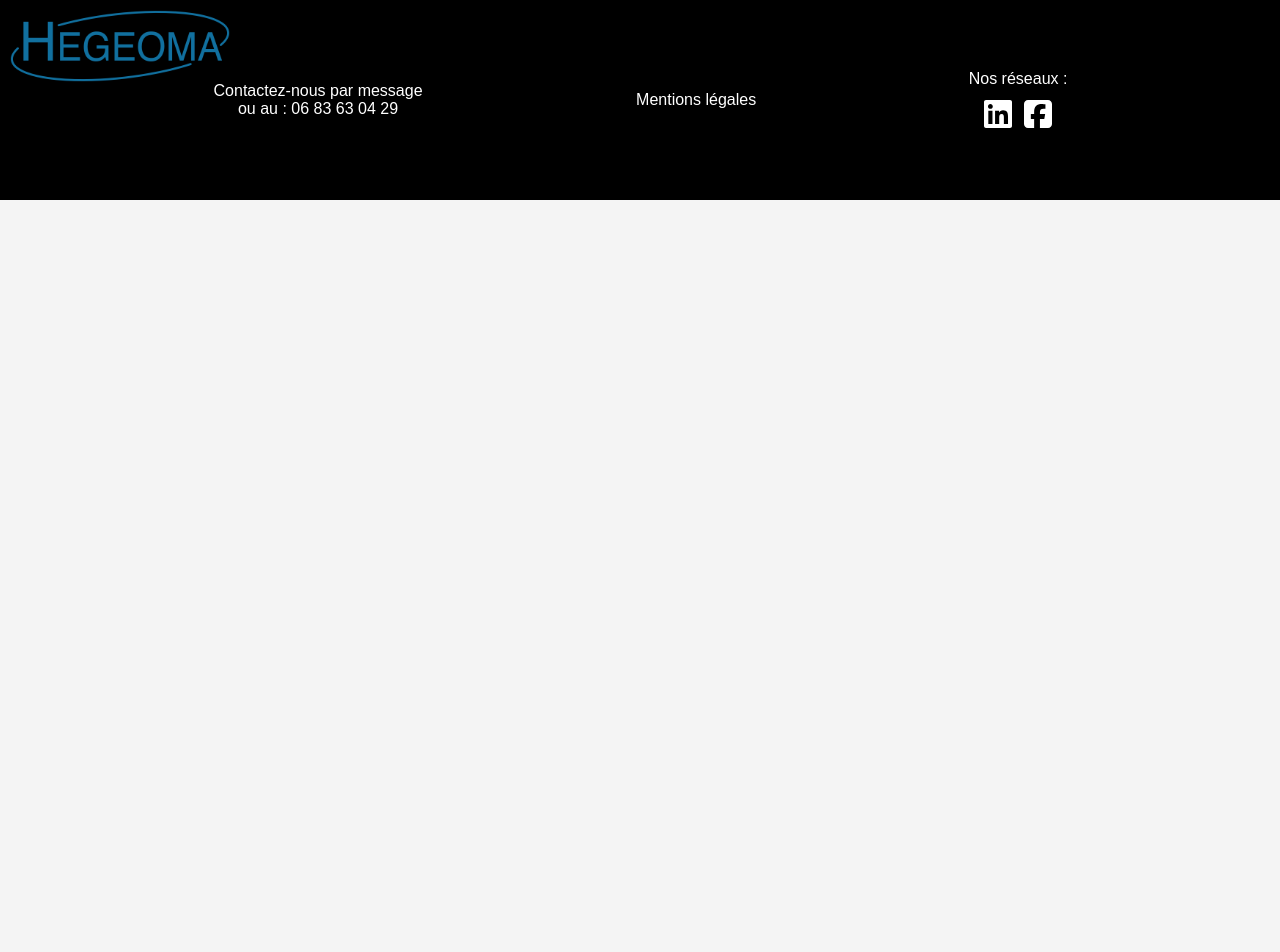
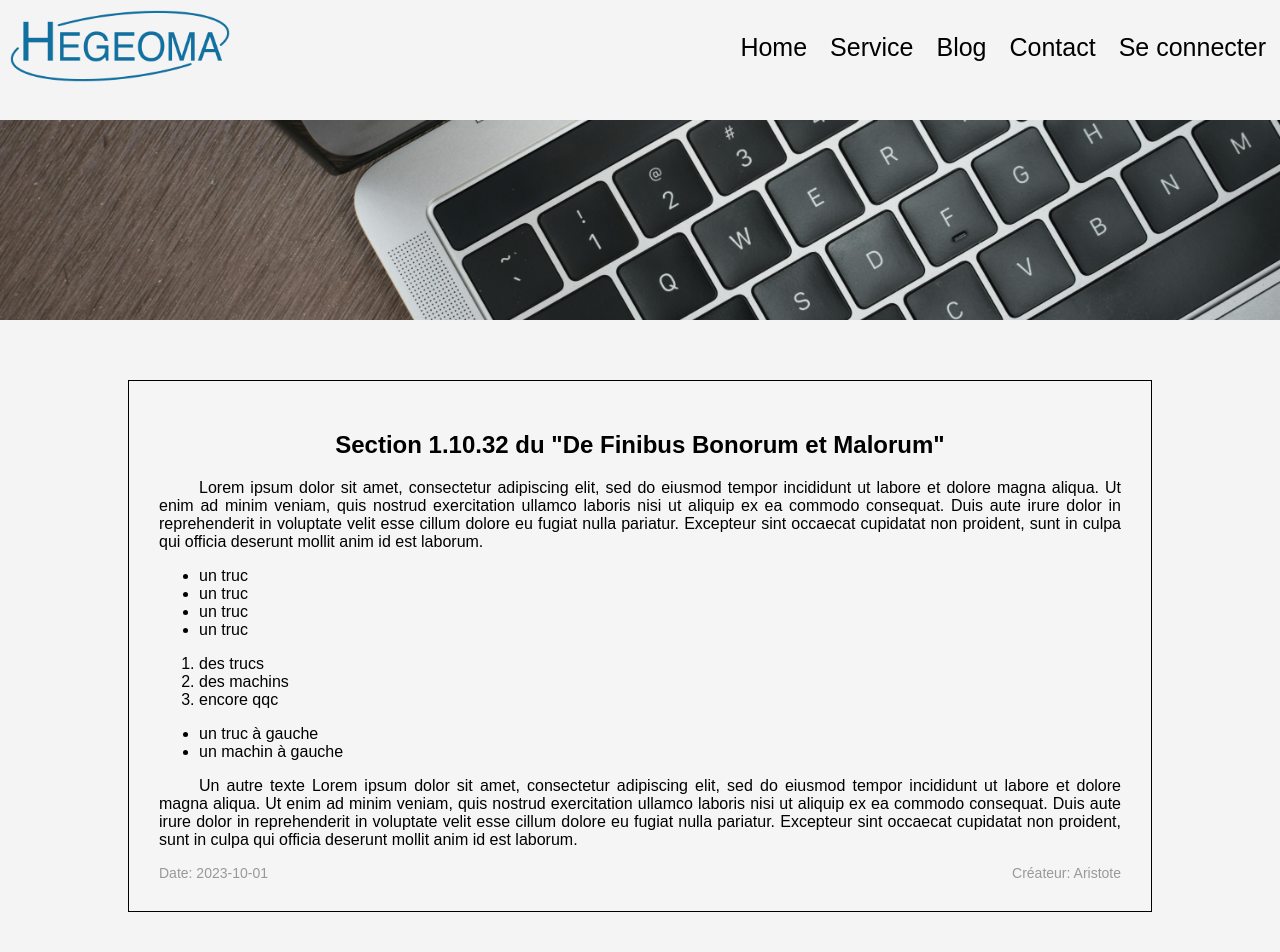
Before and after one commit to clemencebric/hegeoma, a React (Create React App) app in the folder frontend/: page /article/2 in a window 1280 px wide. Shown: the top 952 px of the page. Before the commit the page ends 800 px from the top, so only its background shows below. Built offline with nearby package versions, Linux system fonts and the light colour scheme.

Commit message:
feat(view): page article pour chaque article du blog

```diff
--- a/frontend/src/App.js
+++ b/frontend/src/App.js
@@ -46,6 +46,8 @@ import ListeEntreprises from './component/tabdebordadmin/entreprises.js';
 import AjoutFaq from './component/tabdebordadmin/ajoutquestionfaq.js';
 import Blogg from './component/blog/blog.js';
 import ArticleDetail from './component/blog/articledetail.js';
+import Article1 from './component/blog/blogs/article1.js';
+import Article2 from './component/blog/blogs/article2.js';
 import './App.css';
 
 
@@ -100,6 +102,8 @@ function App() {
                 <Route path="/blog" element={<Blogg />} />
                 <Route path="/article/:id" component={ArticleDetail} />
                 <Route path="/contact" element={<Contact />} />
+                <Route path="/article/1" element={<Article1 />} />
+                <Route path="/article/2" element={<Article2 />} />
           </Route>
 
           <Route element={<ClientRoute />}>
--- a/frontend/src/component/blog/blog.js
+++ b/frontend/src/component/blog/blog.js
@@ -2,7 +2,7 @@ import React, { useState } from 'react';
 import { Link } from 'react-router-dom';
 import './blog.css';
 
-import articleImage1 from '../../images/pexels-annpoan-5797939.jpg'; // Ajoutez les images ici
+import articleImage1 from '../../images/pexels-annpoan-5797939.jpg';
 import articleImage2 from '../../images/pexels-jourdan-wee-2023410-3644098.jpg';
 import articleImage3 from '../../images/pexels-ekaterina-bolovtsova-6192119.jpg';
 import articleImage4 from '../../images/pexels-morningtrain-18104.jpg';
@@ -14,16 +14,9 @@ import articleImage9 from '../../images/pexels-matthiaszomer-914915.jpg';
 import articleImage10 from '../../images/pexels-kevin-ku-92347-577585.jpg';
 
 const articles = [
-    { id: 1, title: 'Lorem Ipsum', content: 'Lorem ipsum dolor sit amet, consectetur adipiscing elit, sed do eiusmod tempor incididunt ut labore et dolore magna aliqua. Ut enim ad minim veniam, quis nostrud exercitation ullamco laboris nisi ut aliquip ex ea commodo consequat. Duis aute irure dolor in reprehenderit in voluptate velit esse cillum dolore eu fugiat nulla pariatur. Excepteur sint occaecat cupidatat non proident, sunt in culpa qui officia deserunt mollit anim id est laborum.', date: '2023-10-01', creator: 'Aristote', image: articleImage1 },
-    { id: 2, title: 'Section 1.10.32 du "De Finibus Bonorum et Malorum"', content: 'Sed ut perspiciatis unde omnis iste natus error sit voluptatem accusantium doloremque laudantium, totam rem aperiam, eaque ipsa quae ab illo inventore veritatis et quasi architecto beatae vitae dicta sunt explicabo. Nemo enim ipsam voluptatem quia voluptas sit aspernatur aut odit aut fugit, sed quia consequuntur magni dolores eos qui ratione voluptatem sequi nesciunt. Neque porro quisquam est, qui dolorem ipsum quia dolor sit amet, consectetur, adipisci velit, sed quia non numquam eius modi tempora incidunt ut labore et dolore magnam aliquam quaerat voluptatem. Ut enim ad minima veniam, quis nostrum exercitationem ullam corporis suscipit laboriosam, nisi ut aliquid ex ea commodi consequatur? Quis autem vel eum iure reprehenderit qui in ea voluptate velit esse quam nihil molestiae consequatur, vel illum qui dolorem eum fugiat quo voluptas nulla pariatur?', date: '45 av. J.-C', creator: 'Ciceron', image: articleImage2 },
-    { id: 3, title: 'Section 1.10.33 du "De Finibus Bonorum et Malorum"', content: 'At vero eos et accusamus et iusto odio dignissimos ducimus qui blanditiis praesentium voluptatum deleniti atque corrupti quos dolores et quas molestias excepturi sint occaecati cupiditate non provident, similique sunt in culpa qui officia deserunt mollitia animi, id est laborum et dolorum fuga. Et harum quidem rerum facilis est et expedita distinctio. Nam libero tempore, cum soluta nobis est eligendi optio cumque nihil impedit quo minus id quod maxime placeat facere possimus, omnis voluptas assumenda est, omnis dolor repellendus. Temporibus autem quibusdam et aut officiis debitis aut rerum necessitatibus saepe eveniet ut et voluptates repudiandae sint et molestiae non recusandae. Itaque earum rerum hic tenetur a sapiente delectus, ut aut reiciendis voluptatibus maiores alias consequatur aut perferendis doloribus asperiores repellat.', date: '45 av. J.-C.', creator: 'Ciceron', image: articleImage3 },
-    { id: 4, title: 'grands oiseaux', content: 'Un pingouin manchot', date: '2023-10-04', creator: 'Auteur 4', image: articleImage4 },
-    { id: 5, title: 'felins', content: 'Un chat chauve', date: '2023-10-04', creator: 'Auteur 4', image: articleImage5 },
-    { id: 6, title: 'foret', content: 'un gorille déplumé', date: '2023-10-04', creator: 'Auteur 4', image: articleImage6 },
-    { id: 7, title: 'pampa', content: 'un iguane aveugle', date: '2023-10-04', creator: 'Auteur 4', image: articleImage7 },
-    { id: 8, title: 'grands oiseaux', content: 'un flament-vert', date: '2023-10-04', creator: 'Auteur 4', image: articleImage8 },
-    { id: 9, title: 'animaux lents', content: 'une tortue-yoga', date: '2023-10-04', creator: 'Auteur 4', image: articleImage9 },
-    { id: 10, title: 'la plage', content: 'un bernard-thierry', date: '2023-10-04', creator: 'Auteur 4', image: articleImage10 },
+    { id: 1, title: 'Lorem Ipsum', content: 'Lorem ipsum...', date: '2023-10-01', creator: 'Aristote', image: articleImage1 },
+    { id: 2, title: 'Section 1.10.32 du "De Finibus Bonorum et Malorum"', content: 'Sed ut perspiciatis...', date: '45 av. J.-C', creator: 'Ciceron', image: articleImage2 },
+    // ... autres articles
 ];
 
 function Blogg() {
@@ -60,6 +53,11 @@ function Blogg() {
                         <p className='article-content'>{article.content}</p>
                         <div className='article-meta'>
                             <span>Date: {article.date}</span>
+                            <span>
+                                <Link to={`/article/${article.id}`}>
+                                    <button>En savoir plus</button>
+                                </Link>
+                            </span>
                             <span>Créateur: {article.creator}</span>
                         </div>
                     </li>
--- /dev/null
+++ b/frontend/src/component/blog/blogs/article1.js
@@ -0,0 +1,43 @@
+// src/components/Article1.js
+import React from 'react';
+import articleImage1 from '../../../images/pexels-annpoan-5797939.jpg';
+import './articles.css';
+function Article1() {
+    return (
+        <div className='article-detail'>
+
+            <img src={articleImage1} alt="Lorem Ipsum" className='article-image' />
+            <div className='articleentier'>
+            <h2>Lorem Ipsum</h2>
+            <p className='indent'>Lorem ipsum dolor sit amet, consectetur adipiscing elit, sed do eiusmod tempor incididunt ut labore et dolore magna aliqua. Ut enim ad minim veniam, quis nostrud exercitation ullamco laboris nisi ut aliquip ex ea commodo consequat. Duis aute irure dolor in reprehenderit in voluptate velit esse cillum dolore eu fugiat nulla pariatur. Excepteur sint occaecat cupidatat non proident, sunt in culpa qui officia deserunt mollit anim id est laborum.</p>
+
+            <div className='listeagauche'>
+            <ul>
+                <li>un truc</li>
+                <li>un truc</li>
+                <li>un truc</li>
+                <li>un truc</li>
+            </ul>
+
+            <ol>
+                <li>des trucs</li>
+                <li>des machins</li>
+                <li>encore qqc</li>
+            </ol>
+
+                <ul>
+                    <li>un truc à gauche</li>
+                    <li>un machin à gauche</li>
+                </ul>
+            </div>
+
+            <p className='indent'>Un autre texte Lorem ipsum dolor sit amet, consectetur adipiscing elit, sed do eiusmod tempor incididunt ut labore et dolore magna aliqua. Ut enim ad minim veniam, quis nostrud exercitation ullamco laboris nisi ut aliquip ex ea commodo consequat. Duis aute irure dolor in reprehenderit in voluptate velit esse cillum dolore eu fugiat nulla pariatur. Excepteur sint occaecat cupidatat non proident, sunt in culpa qui officia deserunt mollit anim id est laborum.</p>
+            <div className='article-meta'>
+                <span>Date: 2023-10-01</span>
+                <span>Créateur: Aristote</span>
+            </div>
+        </div></div>
+    );
+}
+
+export default Article1;
--- /dev/null
+++ b/frontend/src/component/blog/blogs/article2.js
@@ -0,0 +1,43 @@
+// src/components/Article1.js
+import React from 'react';
+import articleImage1 from '../../../images/pexels-jourdan-wee-2023410-3644098.jpg';
+import './articles.css';
+function Article2() {
+    return (
+        <div className='article-detail'>
+
+            <img src={articleImage1} alt="Lorem Ipsum" className='article-image' />
+            <div className='articleentier'>
+            <h2>Section 1.10.32 du "De Finibus Bonorum et Malorum"</h2>
+            <p className='indent'>Lorem ipsum dolor sit amet, consectetur adipiscing elit, sed do eiusmod tempor incididunt ut labore et dolore magna aliqua. Ut enim ad minim veniam, quis nostrud exercitation ullamco laboris nisi ut aliquip ex ea commodo consequat. Duis aute irure dolor in reprehenderit in voluptate velit esse cillum dolore eu fugiat nulla pariatur. Excepteur sint occaecat cupidatat non proident, sunt in culpa qui officia deserunt mollit anim id est laborum.</p>
+
+            <div className='listeagauche'>
+            <ul>
+                <li>un truc</li>
+                <li>un truc</li>
+                <li>un truc</li>
+                <li>un truc</li>
+            </ul>
+
+            <ol>
+                <li>des trucs</li>
+                <li>des machins</li>
+                <li>encore qqc</li>
+            </ol>
+
+                <ul>
+                    <li>un truc à gauche</li>
+                    <li>un machin à gauche</li>
+                </ul>
+            </div>
+
+            <p className='indent'>Un autre texte Lorem ipsum dolor sit amet, consectetur adipiscing elit, sed do eiusmod tempor incididunt ut labore et dolore magna aliqua. Ut enim ad minim veniam, quis nostrud exercitation ullamco laboris nisi ut aliquip ex ea commodo consequat. Duis aute irure dolor in reprehenderit in voluptate velit esse cillum dolore eu fugiat nulla pariatur. Excepteur sint occaecat cupidatat non proident, sunt in culpa qui officia deserunt mollit anim id est laborum.</p>
+            <div className='article-meta'>
+                <span>Date: 2023-10-01</span>
+                <span>Créateur: Aristote</span>
+            </div>
+        </div></div>
+    );
+}
+
+export default Article2;
--- /dev/null
+++ b/frontend/src/component/blog/blogs/articles.css
@@ -0,0 +1,99 @@
+.article-detail {
+    min-height: 100vh;
+    display: flex;
+    align-items: center;
+    justify-content: center;
+    flex-direction: column;
+}
+
+body {
+    font-family: Arial, sans-serif;
+    background-color: #f4f4f4;
+    margin: 0;
+    padding: 0;
+}
+
+.pageblogg {
+    min-height: 100vh;
+    display: flex;
+    justify-content: center;
+    align-items: center;
+    flex-direction: column;
+    padding: 20px;
+    background-color: #fff;
+    box-shadow: 0 0 10px rgba(0, 0, 0, 0.1);
+    border-radius: 8px;
+    width: 80%;
+    max-width: 800px;
+    margin: 20vh auto;
+}
+
+h1 {
+    color: #333;
+    margin-bottom: 20px;
+}
+
+.search-bar {
+    padding: 10px;
+    width: 100%;
+    margin-bottom: 20px;
+    border: 1px solid #ccc;
+    border-radius: 4px;
+    font-size: 16px;
+}
+
+.article-list {
+    list-style-type: none;
+    padding: 0;
+    width: 100%;
+}
+
+.articleunite {
+    background-color: #fff;
+    border: 1px solid #ddd;
+    border-radius: 4px;
+    margin-bottom: 20px;
+    padding: 20px;
+    box-shadow: 0 2px 4px rgba(0, 0, 0, 0.1);
+}
+
+.articleunite h2 {
+    margin-top: 0;
+    color: #333;
+}
+
+.article-content {
+    color: #666;
+    margin-bottom: 10px;
+}
+
+.article-meta {
+    display: flex;
+    justify-content: space-between;
+    color: #999;
+    font-size: 14px;
+}
+
+.article-image {
+    width: 100%;
+    height: 200px;
+    object-fit: cover;
+    display: block;
+    margin-bottom: 20px;
+    margin-top: 15vh;
+}
+.indent { /*decaler le texte vers la gauche (alinea)*/
+    text-indent: 40px;
+    text-align: justify;
+}
+.articleentier {
+    background-color: rgb(245, 245, 245);
+    width: 80%;
+    border: solid 1px black;
+    padding: 30px;
+    margin: 40px 0 40px 0;
+}
+.listeagauche{
+    /*background-color: red;/*voir la zone en question*/
+    text-align: left;
+}
```
